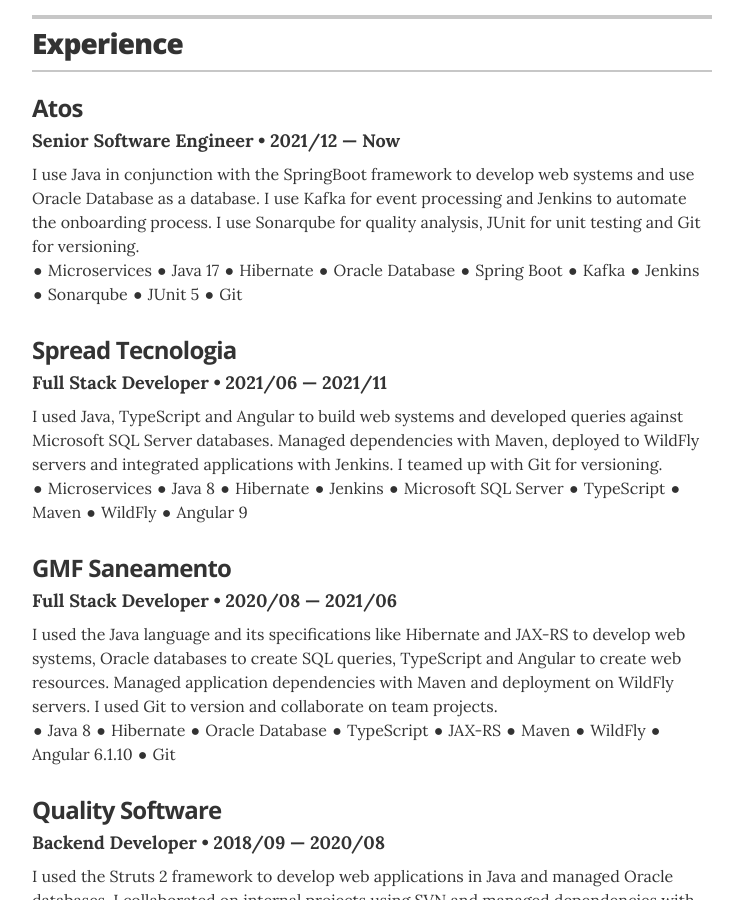
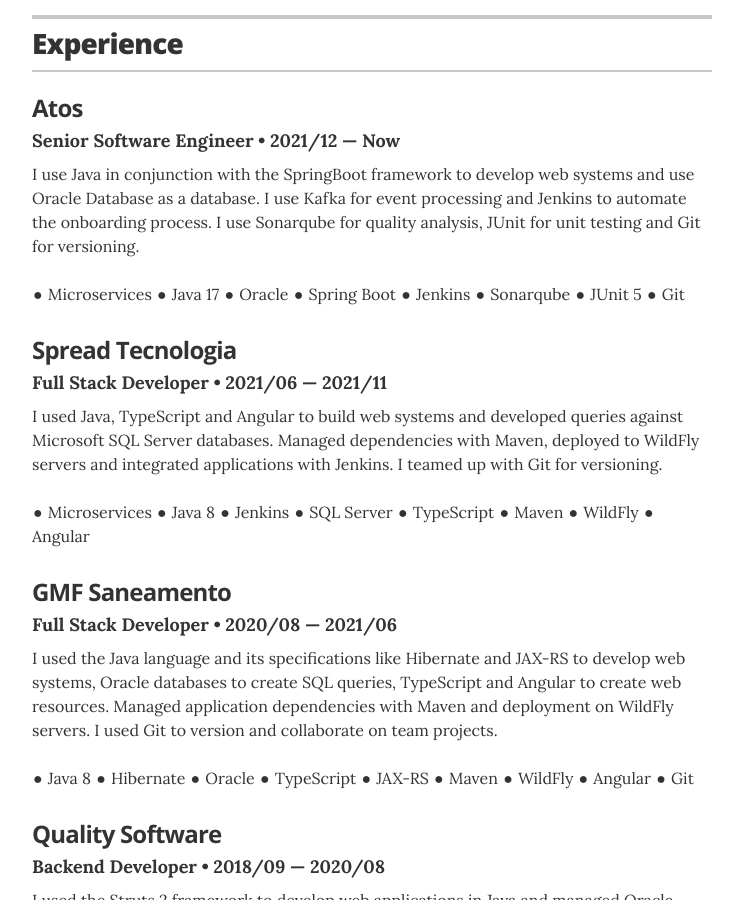
Before and after one commit to pedrobezerradev/pedrobezerradev.github.io, a Jekyll site: the page built from index.html, in a window 1280 px wide and 900 px high, scrolled down 506 px. Shown: the whole window, without its empty margins (268-1011 px from the left). Built offline with Jekyll 4.4.1, drawn with Linux system fonts in a browser that asks for light colours.

Commit message:
Update experience.yml
feat: just changing jobs descriptions

```diff
--- a/_data/experience.yml
+++ b/_data/experience.yml
@@ -5,7 +5,8 @@
   summary: '
   I use Java in conjunction with the SpringBoot framework to develop web systems and use Oracle Database as a database. I use Kafka for event processing and Jenkins to automate the onboarding process. I use Sonarqube for quality analysis, JUnit for unit testing and Git for versioning.
   <br \>
-  ● Microservices ● Java 17 ● Hibernate ● Oracle Database ● Spring Boot ● Kafka ● Jenkins ● Sonarqube ● JUnit 5 ● Git
+  <br \>
+  ● Microservices ● Java 17 ● Oracle ● Spring Boot ● Jenkins ● Sonarqube ● JUnit 5 ● Git
   '
 
 # Full Stack Developer
@@ -15,7 +16,8 @@
   summary: '
   I used Java, TypeScript and Angular to build web systems and developed queries against Microsoft SQL Server databases. Managed dependencies with Maven, deployed to WildFly servers and integrated applications with Jenkins. I teamed up with Git for versioning.
   <br \>
-  ● Microservices ● Java 8 ● Hibernate ● Jenkins ● Microsoft SQL Server ● TypeScript ● Maven ● WildFly ● Angular 9
+  <br \>
+  ● Microservices ● Java 8 ● Jenkins ● SQL Server ● TypeScript ● Maven ● WildFly ● Angular
   '
 
 # Full Stack Developer
@@ -25,7 +27,8 @@
   summary: '
   I used the Java language and its specifications like Hibernate and JAX-RS to develop web systems, Oracle databases to create SQL queries, TypeScript and Angular to create web resources. Managed application dependencies with Maven and deployment on WildFly servers. I used Git to version and collaborate on team projects.
   <br \>
-  ● Java 8 ● Hibernate ● Oracle Database ● TypeScript ● JAX-RS ● Maven ● WildFly ● Angular 6.1.10 ● Git
+  <br \>
+  ● Java 8 ● Hibernate ● Oracle ● TypeScript ● JAX-RS ● Maven ● WildFly ● Angular ● Git
   '
 
 # Backend Developer
@@ -34,6 +37,7 @@
   duration: 2018/09 &mdash; 2020/08
   summary: '
   I used the Struts 2 framework to develop web applications in Java and managed Oracle databases. I collaborated on internal projects using SVN and managed dependencies with Maven. To expose web services, I used the JAX-WS specification and deployed applications on WildFly servers. I also used the JPA API to facilitate data access.
+  <br \>
   <br \>
   ● Java 7 ● Hibernate ● Oracle Database ● Struts ● SVN ● Maven ● JAX-WS ● WildFly ● JPA'
 
@@ -44,4 +48,5 @@
   summary: '
   I developed web systems using Java, VRaptor framework and interactive resources using the jQuery library. Managed PostgreSQL databases by creating SQL queries and deploying applications on Apache Tomcat servers. I also collaborated on team projects using SVN and utilized the JPA API for easy data access.
   <br \>
+  <br \>
   ● Java 7 ● JavaScript ● PostgreSQL ● JQuery ● Hibernate ● VRaptor ● SVN ● JPA ● Tomcat'
```
